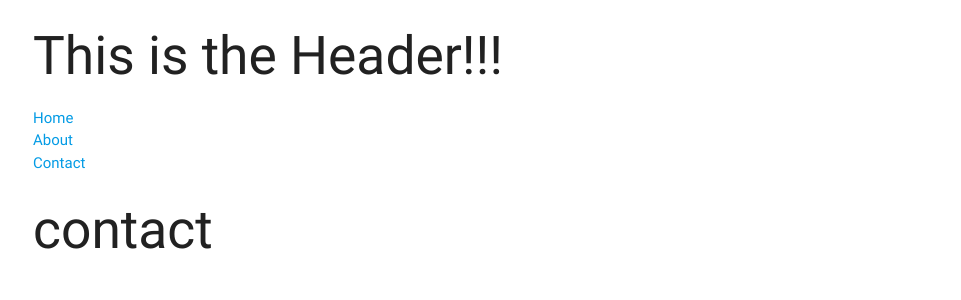
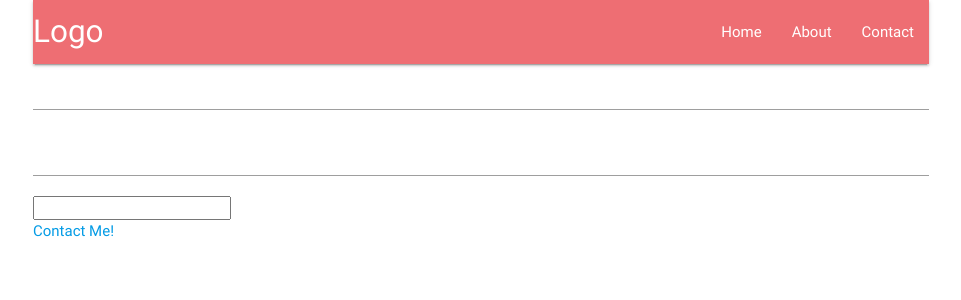
Before and after one commit to tavoasenjo/PSG, a React (Create React App) app in the folder client/: page /contact in a window 1280 px wide. Shown: the top 300 px of the page, without its empty margins (159-1120 px from the left). Built offline with nearby package versions, Linux system fonts and the light colour scheme.

Commit message:
Testing materialize css - not very compelling

```diff
--- /dev/null
+++ b/client/src/components/About.js
@@ -0,0 +1,11 @@
+import React from 'react';
+
+const About = () => {
+	return (
+		<div>
+			<h3>Something about Pau</h3>
+		</div>
+	);
+};
+
+export default About;
--- a/client/src/components/Header.js
+++ b/client/src/components/Header.js
@@ -6,19 +6,20 @@ import 'materialize-css/dist/css/materialize.min.css';
 
 //components
 import Home from './Home';
-
-// Dummy link
-const About = () => <h2>about</h2>;
-const Contact = () => <h2>contact</h2>;
+import About from './About';
+import ContactForm from './ContactForm';
 
 class Header extends React.Component {
 	render() {
 		return (
-			<div>
-				<h2>This is the Header!!!</h2>
 			<Router>
 				<div>
-						<ul>
+					<nav>
+						<div className="nav-wrapper">
+							<a href="#" className="brand-logo">
+								Logo
+							</a>
+							<ul id="nav-mobile" className="right hide-on-med-and-down">
 								<li>
 									<Link to="/">Home</Link>
 								</li>
@@ -28,14 +29,14 @@ class Header extends React.Component {
 								<li>
 									<Link to="/contact">Contact</Link>
 								</li>
-
+							</ul>
+						</div>
+					</nav>
 					<Route exact path="/" component={Home} />
 					<Route exact path="/about" component={About} />
-							<Route exact path="/contact" component={Contact} />
-						</ul>
+					<Route exact path="/contact" component={ContactForm} />
 				</div>
 			</Router>
-			</div>
 		);
 	}
 }
--- a/client/src/index.js
+++ b/client/src/index.js
@@ -12,10 +12,6 @@ import Header from './components/Header';
 import Home from './components/Home';
 import ContactForm from './components/ContactForm';
 
-// Dummy link
-const About = () => <h2>about</h2>;
-const Contact = () => <h2>contact</h2>;
-
 const Wrapper = styled.section`width: 100%;`;
 
 class App extends React.Component {
```
Also changed, not shown: client/public/index.html (+1 -22 lines). Lines whose indentation alone changed are shown as unchanged.
